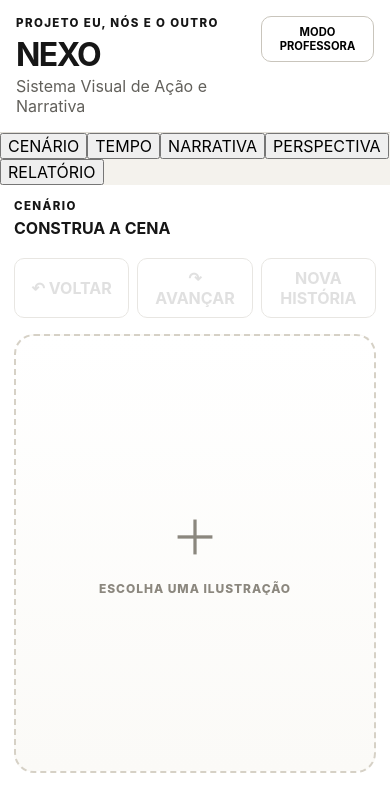
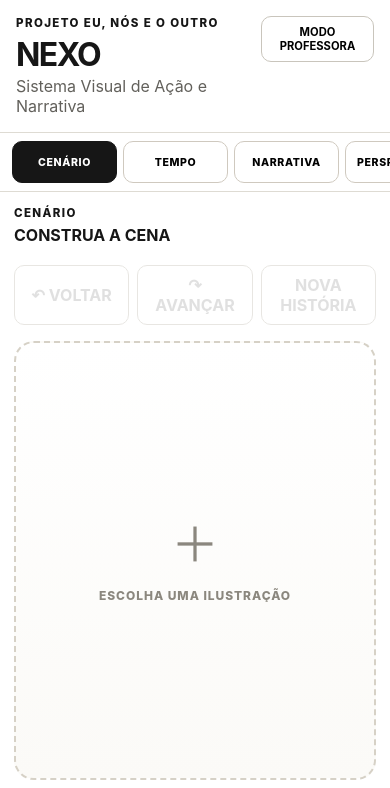
Before and after one commit to aeduardasantana/nexo, a React (Vite) app: page / in a window 390 px wide. Shown: the top 788 px of the page. Built offline with nearby package versions, Linux system fonts and the light colour scheme.

Commit message:
style: organize NEXO interface by modules [edufertanapo]

```diff
--- a/src/styles.css
+++ b/src/styles.css
@@ -3327,3 +3327,172 @@ button:disabled { opacity: .42; cursor: not-allowed; }
     grid-template-columns: 1fr;
   }
 }
+
+
+.module-nav {
+  position: sticky;
+  top: 0;
+  z-index: 40;
+  display: grid;
+  grid-template-columns: repeat(5, minmax(120px, 1fr));
+  gap: 6px;
+  padding: 8px 24px;
+  background: rgba(255,255,255,.97);
+  border-bottom: 1px solid #dedbd3;
+}
+
+.module-nav button {
+  min-height: 42px;
+  border: 1px solid #cfc9bf;
+  border-radius: 10px;
+  background: #fff;
+  font-size: .66rem;
+  font-weight: 850;
+  letter-spacing: .06em;
+  cursor: pointer;
+}
+
+.module-nav button.active {
+  background: #161616;
+  color: #fff;
+  border-color: #161616;
+}
+
+/* Default: hide pedagogical modules until their navigation section is active. */
+.temporal-builder,
+.calendar-builder,
+.week-builder,
+.narrative-task-builder,
+.causal-task-builder,
+.mental-state-builder,
+.perspective-builder,
+.access-builder,
+.hidden-info-builder,
+.relocation-builder,
+.spatial-task-builder,
+.relation-builder,
+.session-report-view {
+  display: none;
+}
+
+/* CENÁRIO */
+.module-scenario .spatial-task-builder,
+.module-scenario .relation-builder,
+.module-scenario .action-builder {
+  display: block;
+}
+
+.module-scenario .relocation-builder {
+  display: none;
+}
+
+/* TEMPO */
+.module-time .temporal-builder,
+.module-time .calendar-builder,
+.module-time .week-builder {
+  display: block;
+}
+
+.module-time .action-builder,
+.module-time .spatial-task-builder,
+.module-time .relation-builder,
+.module-time .narrative-task-builder,
+.module-time .causal-task-builder,
+.module-time .mental-state-builder,
+.module-time .perspective-builder,
+.module-time .access-builder,
+.module-time .hidden-info-builder,
+.module-time .relocation-builder {
+  display: none;
+}
+
+/* NARRATIVA */
+.module-narrative .narrative-task-builder,
+.module-narrative .causal-task-builder,
+.module-narrative .action-builder {
+  display: block;
+}
+
+.module-narrative .spatial-task-builder,
+.module-narrative .relation-builder,
+.module-narrative .temporal-builder,
+.module-narrative .calendar-builder,
+.module-narrative .week-builder,
+.module-narrative .mental-state-builder,
+.module-narrative .perspective-builder,
+.module-narrative .access-builder,
+.module-narrative .hidden-info-builder,
+.module-narrative .relocation-builder {
+  display: none;
+}
+
+/* PERSPECTIVA */
+.module-perspective .mental-state-builder,
+.module-perspective .perspective-builder,
+.module-perspective .access-builder,
+.module-perspective .hidden-info-builder,
+.module-perspective .relocation-builder {
+  display: block;
+}
+
+.module-perspective .action-builder,
+.module-perspective .spatial-task-builder,
+.module-perspective .relation-builder,
+.module-perspective .temporal-builder,
+.module-perspective .calendar-builder,
+.module-perspective .week-builder,
+.module-perspective .narrative-task-builder,
+.module-perspective .causal-task-builder {
+  display: none;
+}
+
+/* RELATÓRIO */
+.module-report .workspace {
+  display: none;
+}
+
+.module-report .session-report-view {
+  display: grid;
+}
+
+.module-report .teacher-panel {
+  display: grid;
+}
+
+/* Keep the main scene visible in every learning module except report. */
+.module-time .library,
+.module-time .story-panel,
+.module-narrative .library,
+.module-perspective .library {
+  display: none;
+}
+
+.module-time .workspace,
+.module-narrative .workspace,
+.module-perspective .workspace {
+  grid-template-columns: 1fr;
+}
+
+.module-time .stage-panel,
+.module-narrative .stage-panel,
+.module-perspective .stage-panel {
+  border-left: 0;
+}
+
+@media (max-width: 760px) {
+  .module-nav {
+    grid-template-columns: repeat(5, minmax(105px, 1fr));
+    overflow-x: auto;
+    padding: 8px 12px;
+  }
+
+  .module-nav button {
+    min-width: 105px;
+  }
+}
+
+@media print {
+  .module-nav {
+    display: none !important;
+  }
+}
```
